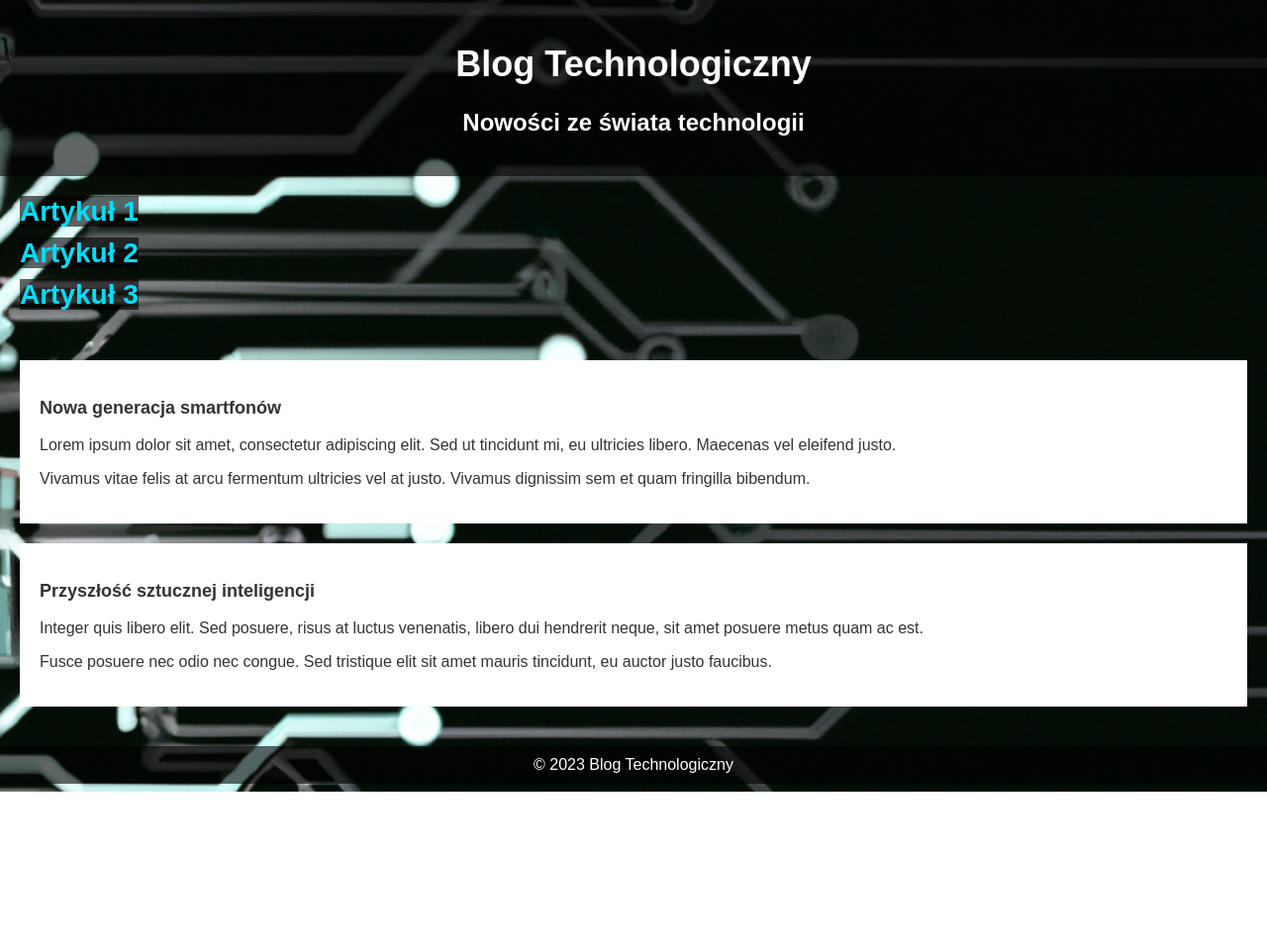
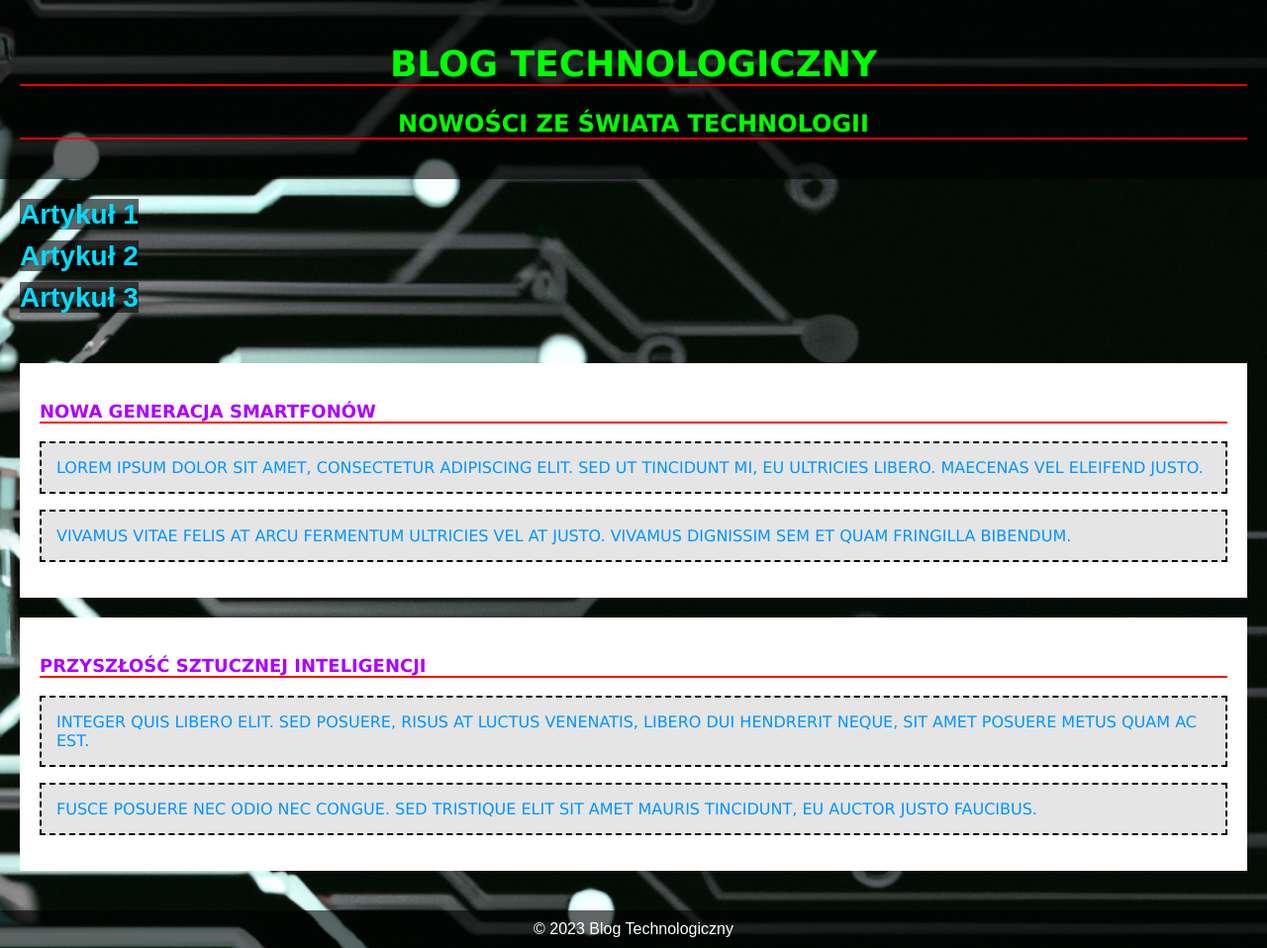
Before and after one commit to Game0ver-gh/zutai, a PHP site: page /index_css2.html in a window 1280 px wide. Shown: the whole page at 99% size. Before the commit the page ends 800 px from the top, so only its background shows below. Run offline with PHP 8.4, Linux system fonts and the light colour scheme.

Commit message:
zen garden

```diff
--- a/style2.css
+++ b/style2.css
@@ -18,12 +18,28 @@ header {
     padding: 20px;
 }
 
+/* h1 {
+    font-size: 36px;
+} */
+
 h1 {
     font-size: 36px;
+    color: #00ff00;
+    text-transform: uppercase;
+    font-family: "Verdana", sans-serif;
+    border-bottom: 2px solid #ff0000;
 }
+
+/* h2 {
+    font-size: 24px;
+} */
 
 h2 {
     font-size: 24px;
+    color: #00ff00;
+    text-transform: uppercase;
+    font-family: "Verdana", sans-serif;
+    border-bottom: 2px solid #ff0000;
 }
 
 nav ul {
@@ -60,12 +76,31 @@ article {
     margin-bottom: 20px;
 }
 
+/* h3 {
+    font-size: 18px;
+} */
+
 h3 {
     font-size: 18px;
+    color: #ae00ff;
+    text-transform: uppercase;
+    font-family: "Verdana", sans-serif;
+    border-bottom: 2px solid #ff0000;
 }
+
+/* p {
+    font-size: 16px;
+} */
 
 p {
     font-size: 16px;
+    color: #0095ff;
+    text-transform: uppercase;
+    font-family: "Verdana", sans-serif;
+    background-color: rgba(0, 0, 0, 0.1);
+    padding: 15px;
+    border: 2px dashed #000000;
+    /* text-shadow: 2px 2px 4px #000; */
 }
 
 footer {
```
Also changed, not shown: style.css (+47 -1 lines).
